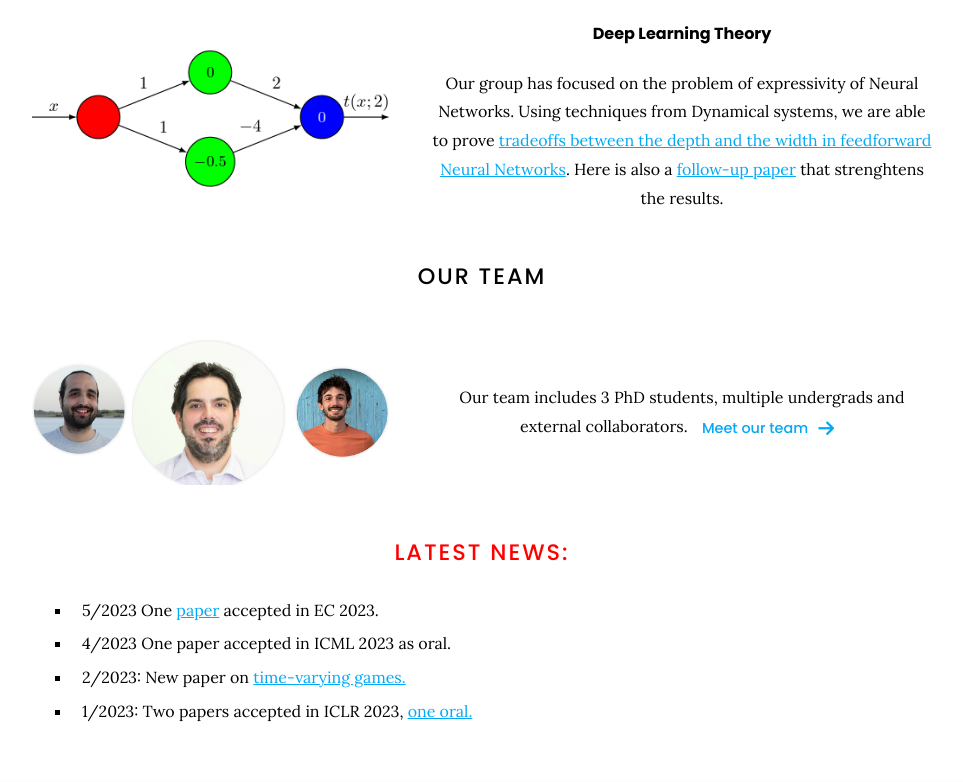
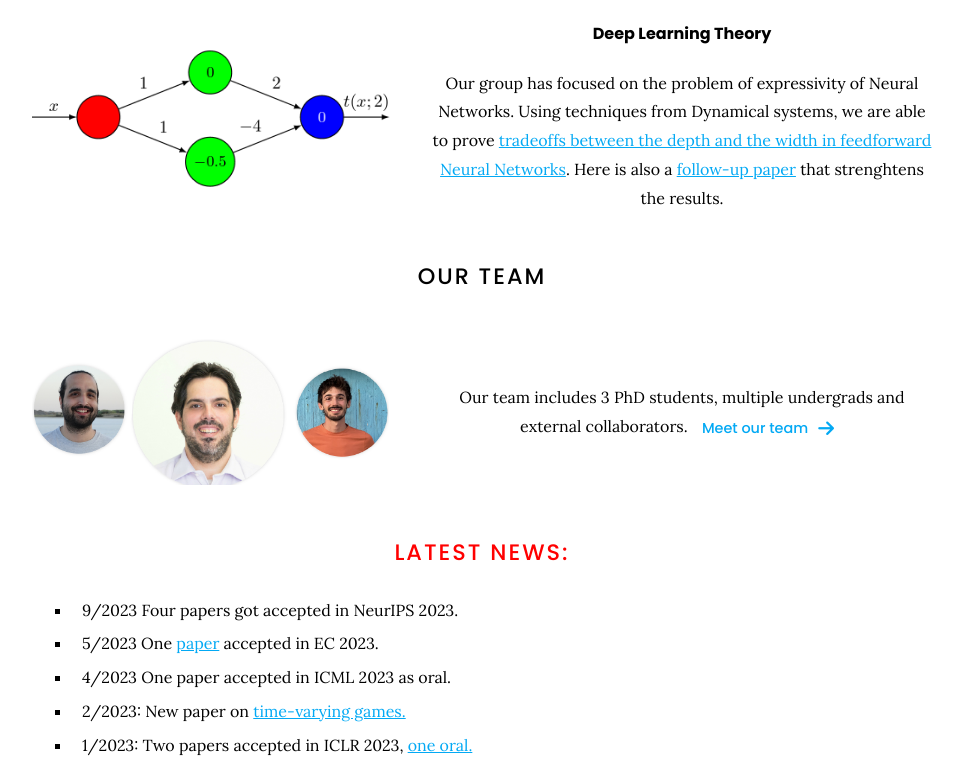
Before and after one commit to goallabuci/goallabuci.github.io, a Jekyll site: the page built from index.md, in a window 1280 px wide and 900 px high, scrolled down 1938 px, cut to the strip 0-782 px from the top of the window. Shown: the whole strip, without its empty margins (158-1121 px from the left). Built offline with Jekyll 4.4.1, drawn with Linux system fonts in a browser that asks for light colours.

Commit message:
Update index.md

```diff
--- a/index.md
+++ b/index.md
@@ -83,6 +83,7 @@ Our team includes 3 PhD students, multiple undergrads and external collaborators
 
 # <font color="red">Latest NEWS:</font>
   <ul>
+    <li> 9/2023 Four papers got accepted in NeurIPS 2023.</li>
     <li> 5/2023 One <a href="https://arxiv.org/abs/2301.02129">
     paper</a> accepted in EC 2023. </li>
   <li> 4/2023 One paper accepted in ICML 2023 as oral. </li>
```
